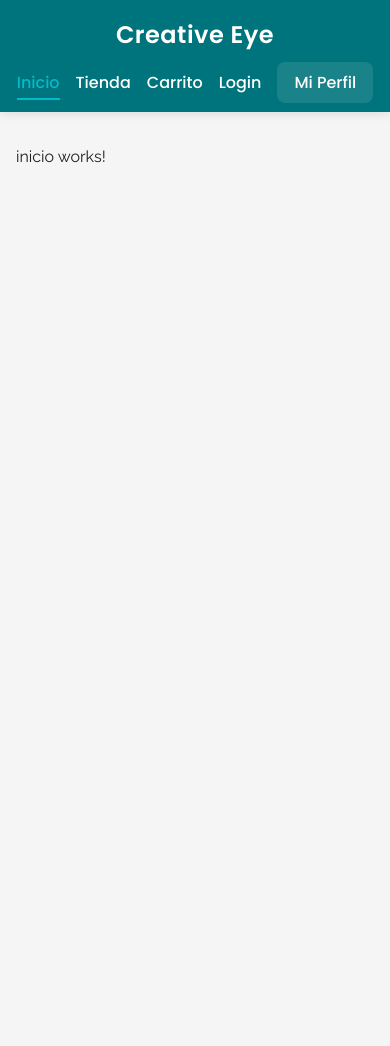
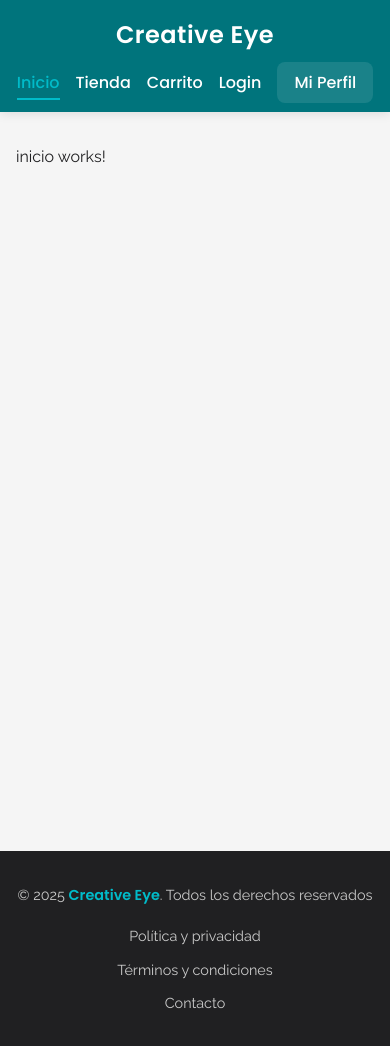
Before and after one commit to bcolomer/creative_eye, an Angular app in the folder frontend/: page / in a window 390 px wide. Before the commit the page ends 851 px from the top, so only its background shows below. Built offline with nearby package versions, Linux system fonts and the light colour scheme.

Commit message:
Feat: Footer implementado con diseño responsive y estilos BEM

```diff
--- a/frontend/src/app/app.component.html
+++ b/frontend/src/app/app.component.html
@@ -34,3 +34,5 @@
 <main class="contenedor-principal">
     <router-outlet></router-outlet>
 </main>
+
+<app-footer></app-footer>
--- a/frontend/src/app/app.component.ts
+++ b/frontend/src/app/app.component.ts
@@ -5,12 +5,13 @@ import { CartService } from './services/cart.service';
 // import { HealthService } from './services/health.service';
 // import { LoginComponent } from './pages/login/login.component';
 import { AuthService } from './services/auth.service';
+import { FooterComponent } from './shared/footer/footer.component';
 
 // LoginComponent - Prueba
 @Component({
   selector: 'app-root',
   standalone: true,
-  imports: [CommonModule, RouterOutlet, RouterLink, RouterLinkActive],
+  imports: [CommonModule, RouterOutlet, RouterLink, RouterLinkActive, FooterComponent],
   templateUrl: './app.component.html',
   styleUrls: ['./app.component.scss']
 })
--- /dev/null
+++ b/frontend/src/app/shared/footer/footer.component.html
@@ -0,0 +1,15 @@
+<footer class="pie-pagina">
+    <div class="pie-pagina__contenedor">
+
+        <p class="pie-pagina__copyright">
+            &copy; {{ year }} <strong>Creative Eye</strong>. Todos los derechos reservados
+        </p>
+
+        <ul class="pie-pagina__menu">
+            <li><a class="pie-pagina__enlace">Política y privacidad</a></li>
+            <li><a class="pie-pagina__enlace">Términos y condiciones</a></li>
+            <li><a class="pie-pagina__enlace">Contacto</a></li>
+        </ul>
+
+    </div>
+</footer>
--- /dev/null
+++ b/frontend/src/app/shared/footer/footer.component.scss
@@ -0,0 +1,58 @@
+@import '../../../styles/variables';
+@import '../../../styles/mixins';
+
+.pie-pagina {
+    background-color: $color-gris-oscuro;
+    color: $color-gris-claro;
+    padding: $unidad-espaciado * 4 0;
+    margin-top: auto;
+    font-family: $fuente-cuerpo;
+
+    &__contenedor {
+        max-width: $ancho-maximo;
+        margin: 0 auto;
+        padding: 0 $unidad-espaciado * 2;
+
+        display: flex;
+        flex-direction: column;
+        align-items: center;
+        gap: $unidad-espaciado * 2;
+        text-align: center;
+    }
+
+    &__copyright {
+        font-size: 0.9rem;
+
+        strong {
+            color: $color-secundario;
+            font-family: $fuente-titulos;
+        }
+    }
+
+    &__menu {
+        display: flex;
+        gap: $unidad-espaciado * 3;
+        list-style: none;
+        padding: 0;
+        margin: 0;
+
+
+        @include version('movil') {
+            flex-direction: column;
+            gap: $unidad-espaciado;
+        }
+    }
+
+    &__enlace {
+        font-size: 0.9rem;
+        color: $color-gris-claro;
+        text-decoration: none;
+        transition: color 0.3s ease;
+        cursor: pointer;
+
+        &:hover {
+            color: $color-secundario;
+            text-decoration: underline;
+        }
+    }
+}
--- /dev/null
+++ b/frontend/src/app/shared/footer/footer.component.ts
@@ -0,0 +1,14 @@
+import { Component } from '@angular/core';
+import { CommonModule } from '@angular/common';
+import { RouterLink } from '@angular/router';
+
+@Component({
+  selector: 'app-footer',
+  standalone: true,
+  imports: [CommonModule, RouterLink],
+  templateUrl: './footer.component.html',
+  styleUrls: ['./footer.component.scss']
+})
+export class FooterComponent {
+  year: number = new Date().getFullYear();
+}
```
